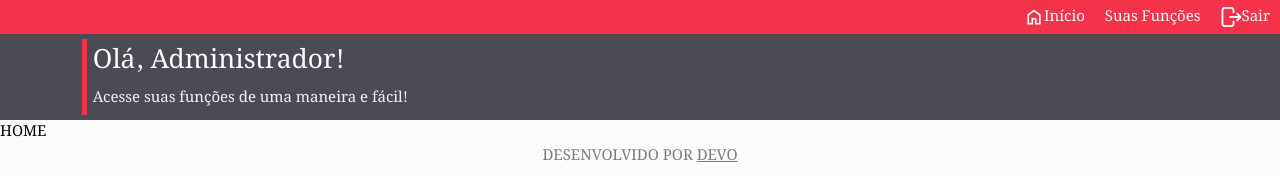
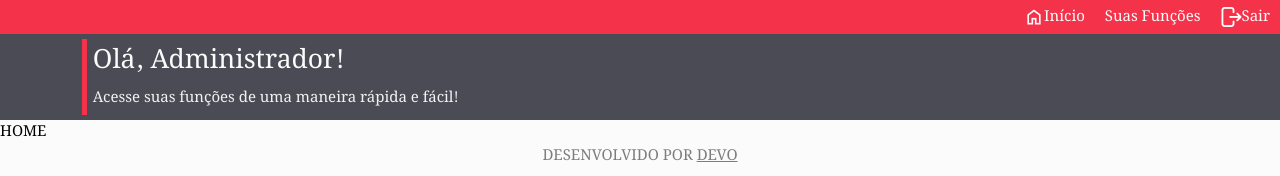
Before and after one commit to equipedevo/API_2_FRONT, a React (Create React App) app in the folder hermez/: page /base in a window 1280 px wide. Shown: the top 176 px of the page. Built offline with nearby package versions, Linux system fonts and the light colour scheme.

Commit message:
T12 - Arrumei o bug do dropdown vir aberto

```diff
--- a/hermez/src/components/Header.js
+++ b/hermez/src/components/Header.js
@@ -15,6 +15,12 @@ export default function Header(){
     function fechaDropdown(a) {
         const elementA = document.getElementById(a);
         const dropdownElement = document.getElementById(`dropdown${a}`);
+        if (a==='Funcoes') {
+            document.getElementById('Chamados').style.display = "none";
+            document.getElementById('GerenciarUsuarios').style.display = "none";
+            document.getElementById('dropdownGerenciarUsuarios').style.transform = 'rotate(0)';
+            document.getElementById('dropdownChamados').style.transform = 'rotate(0)';
+        }
         if (elementA && elementA.style.display === "flex") {
             elementA.style.display = "none";
             if (dropdownElement) {
@@ -92,7 +98,7 @@ export default function Header(){
                 <div/>
                 <p>
                     <h1>Olá, Administrador!</h1>
-                    <h2>Acesse suas funções de uma maneira e fácil!</h2>
+                    <h2>Acesse suas funções de uma maneira rápida e fácil!</h2>
                 </p>
             </div>
         </>
```
